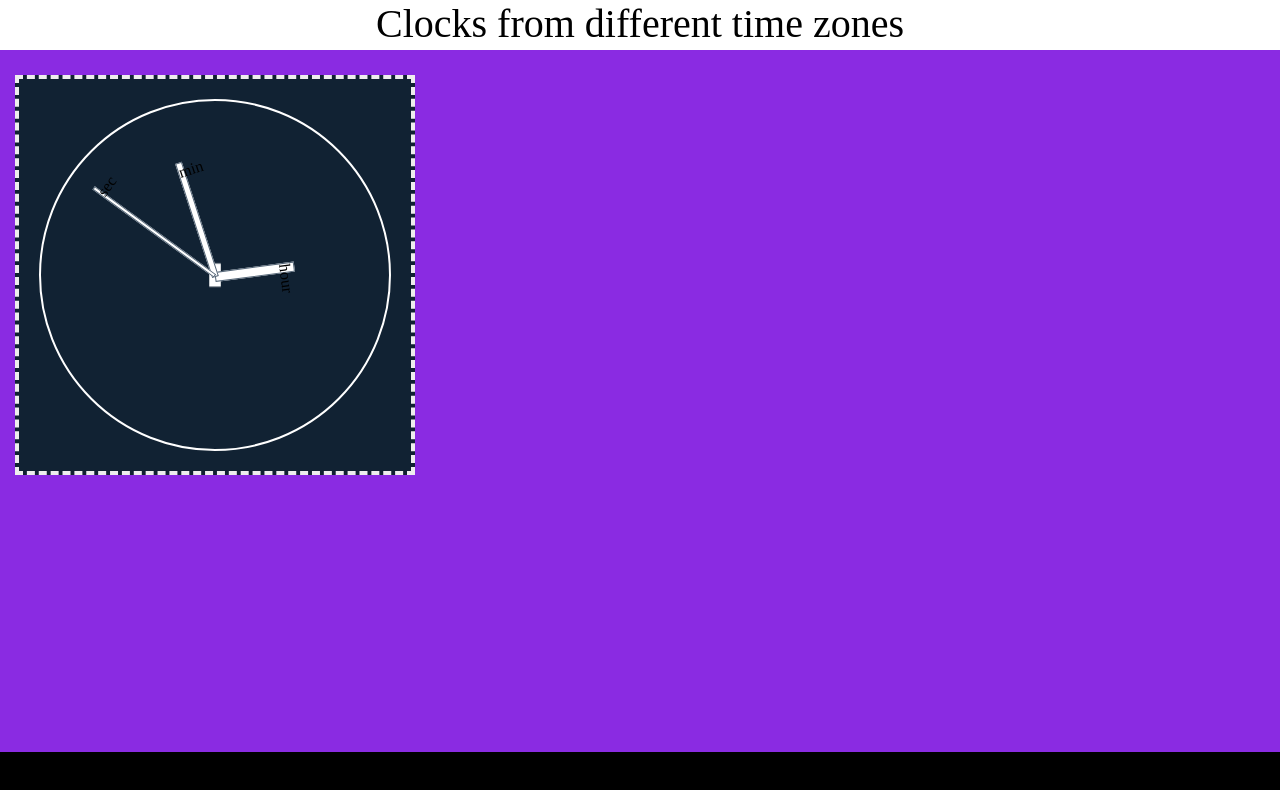
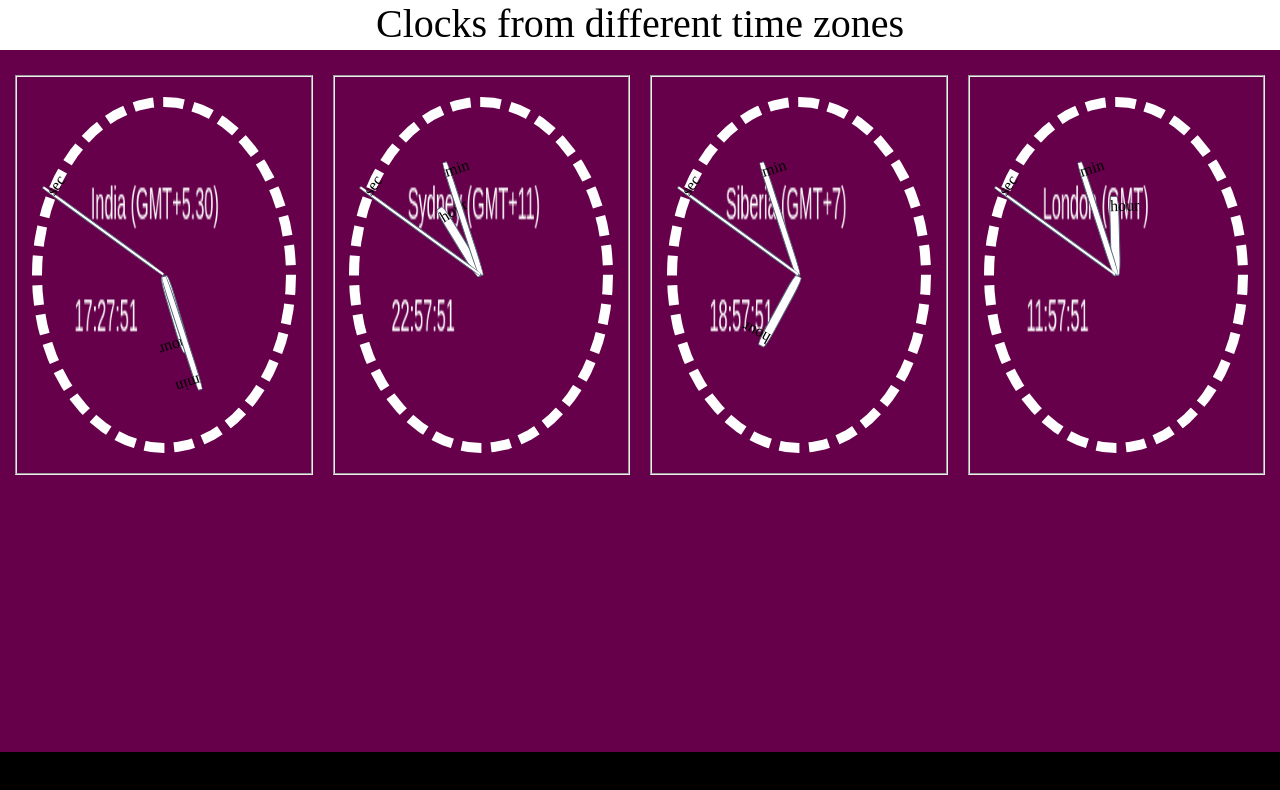
Before and after one commit to manpreet-singh-catalystsh/timeConversionProject, a plain HTML site: page index.html in a window 1280 px wide. Drawn offline with Linux system fonts and the light colour scheme.

Commit message:
all clocks working

```diff
--- a/index.html
+++ b/index.html
@@ -18,6 +18,24 @@
                     <div class="min">min</div>
                     <div class="sec">sec</div>
                 </div>
+                <div class="clock" id="clock2">
+                    <canvas class="clockface"></canvas>
+                    <div class="hr">hour</div>
+                    <div class="min">min</div>
+                    <div class="sec">sec</div>
+                </div>
+                <div class="clock" id="clock3">
+                    <canvas class="clockface"></canvas>
+                    <div class="hr">hour</div>
+                    <div class="min">min</div>
+                    <div class="sec">sec</div>
+                </div>
+                <div class="clock" id="clock4">
+                    <canvas class="clockface"></canvas>
+                    <div class="hr">hour</div>
+                    <div class="min">min</div>
+                    <div class="sec">sec</div>
+                </div>
         </main>
 
         <footer>
--- a/script.js
+++ b/script.js
@@ -1,24 +1,38 @@
 //will rotate clock hands at angles proportionately wrt time.
 
-//drawing clock
-document.getElementById("clock1").style.backgroundColor="#123";
+var clk1 = document.getElementById("clock1");
+var clk2 = document.getElementById("clock2");
+var clk3 = document.getElementById("clock3");
+var clk4 = document.getElementById("clock4");
 
-var c = document.getElementsByClassName("clockface")[0];
-var ctx = c.getContext("2d");
-ctx.fillStyle="#FFF";
-ctx.fillRect(c.width/2 -5,c.height/2 -5,10,10);
+//--------------clock face designing using canvas---------------------
 
-////
+var designc1 = clk1.childNodes[1].getContext("2d");
+var designc2 = clk2.childNodes[1].getContext("2d");
+var designc3 = clk3.childNodes[1].getContext("2d");
+var designc4 = clk4.childNodes[1].getContext("2d");
+designc1.fillStyle="#FFF";
+designc1.font = "20px Arial";
+designc1.fillText("India (GMT+5.30)",60,50);
 
-var ctime = new Date();
+designc2.fillStyle="#FFF";
+designc2.font = "20px Arial";
+designc2.fillText("Sydney (GMT+11)",60,50);
 
+designc3.fillStyle="#FFF";
+designc3.font = "20px Arial";
+designc3.fillText("Siberia (GMT+7)",60,50);
 
-
-var clk1 = document.getElementById("clock1");
+designc4.fillStyle="#FFF";
+designc4.font = "20px Arial";
+designc4.fillText("London (GMT)",60,50);
 
 setInterval(()=>{
-                    console.log(getTime(0));
+                    //console.log(getTime(0));
                     clockUpdate(clk1,getTime(0));
+                    clockUpdate(clk2,getTime(1));
+                    clockUpdate(clk3,getTime(2));
+                    clockUpdate(clk4,getTime(3));
                 },1000);
 
 
@@ -31,10 +45,17 @@ function clockUpdate(clock,time)
     var hr = time.getHours();
     var rsec = sec*6;
     var rmin = min*6;
-    var rhr = hr*15/2;
+    var rhr = hr*30+min/2;
     clock.childNodes[7].style.transform=`rotate(${rsec}deg)`;
     clock.childNodes[5].style.transform=`rotate(${rmin}deg)`;
     clock.childNodes[3].style.transform=`rotate(${rhr}deg)`;
+
+    var digitime=clock.childNodes[1].getContext("2d");
+    digitime.fillStyle="#66004b";
+    digitime.fillRect(20,80,150,30);
+    digitime.font = "20px Arial";
+    digitime.fillStyle="#FFF";
+    digitime.fillText(hr+":"+min+":"+sec,40,100);
 }
 
 
@@ -44,17 +65,23 @@ function clockUpdate(clock,time)
 function getTime(clockno)
 {
     let i = parseInt(clockno);
-
+    let dt = new Date();
+    let offset = dt.getTimezoneOffset();
+    dt.setMinutes(dt.getMinutes()+offset);
     switch(i)
     {
         case 0:
-             return new Date();
+            dt.setMinutes(dt.getMinutes() + 5.5*60);
+             return dt;
         case 1:
-
+            dt.setMinutes(dt.getMinutes() + 11*60);
+            console.log(dt);
+            return dt;
         case 2:
-
+            dt.setMinutes(dt.getMinutes() + 7*60);
+            return dt;
         case 3:
-
+            return dt;
         default :
             window.alert("error getting time....");
     }
--- a/style.css
+++ b/style.css
@@ -17,9 +17,11 @@ main
 {
     height: calc(100vh - 6vh - 50px);
     width: 100vw;
-    background-color: blueviolet;
+    background-color:#66004b;
     padding: 5px;
-
+    display: flex;
+    flex-direction: row;
+    align-content: center;
 }
 
 footer
@@ -36,7 +38,7 @@ footer
     margin: 20px 10px;
     width:400px;
     height: 400px;
-    border: 4px dashed #EEE;
+    border: 2px groove #EEE;
     display: flex;
     align-items: center;
     justify-content: center;
@@ -47,8 +49,9 @@ canvas
 {
     width: 90%;
     height: 90%;
-    border:2px solid #FFF;
+    border:4px dashed #FFF;
     border-radius: 50%;
+    border-width: 10px;
 }
 
 .hr , .min ,.sec
@@ -56,7 +59,9 @@ canvas
     position:absolute;
     background-color: #FFF;
     border: 1px solid #567;
+    border-radius: 25%;
     transform-origin: bottom;
+
 }
 
 .hr
@@ -71,6 +76,7 @@ canvas
     top: 20%;
     height: 120px;
     width: 7px;
+
 }
 
 .sec
```
